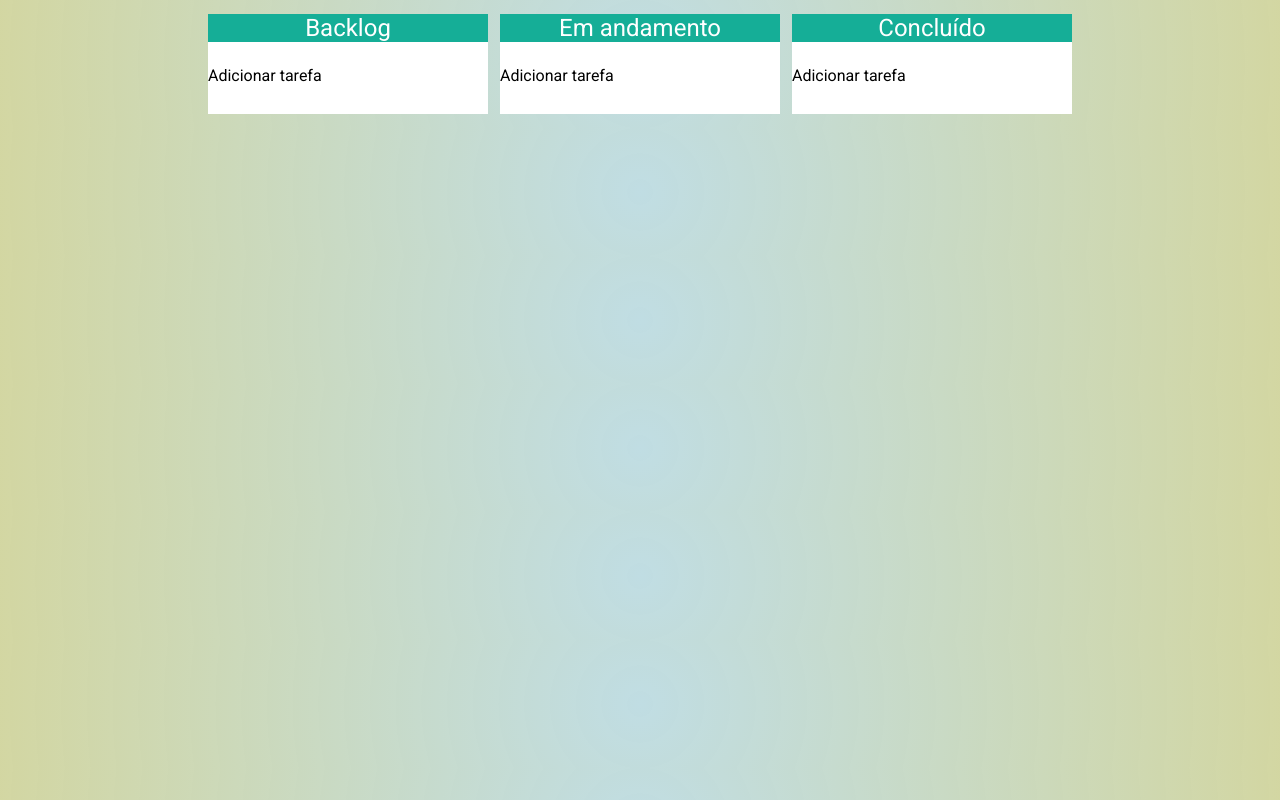
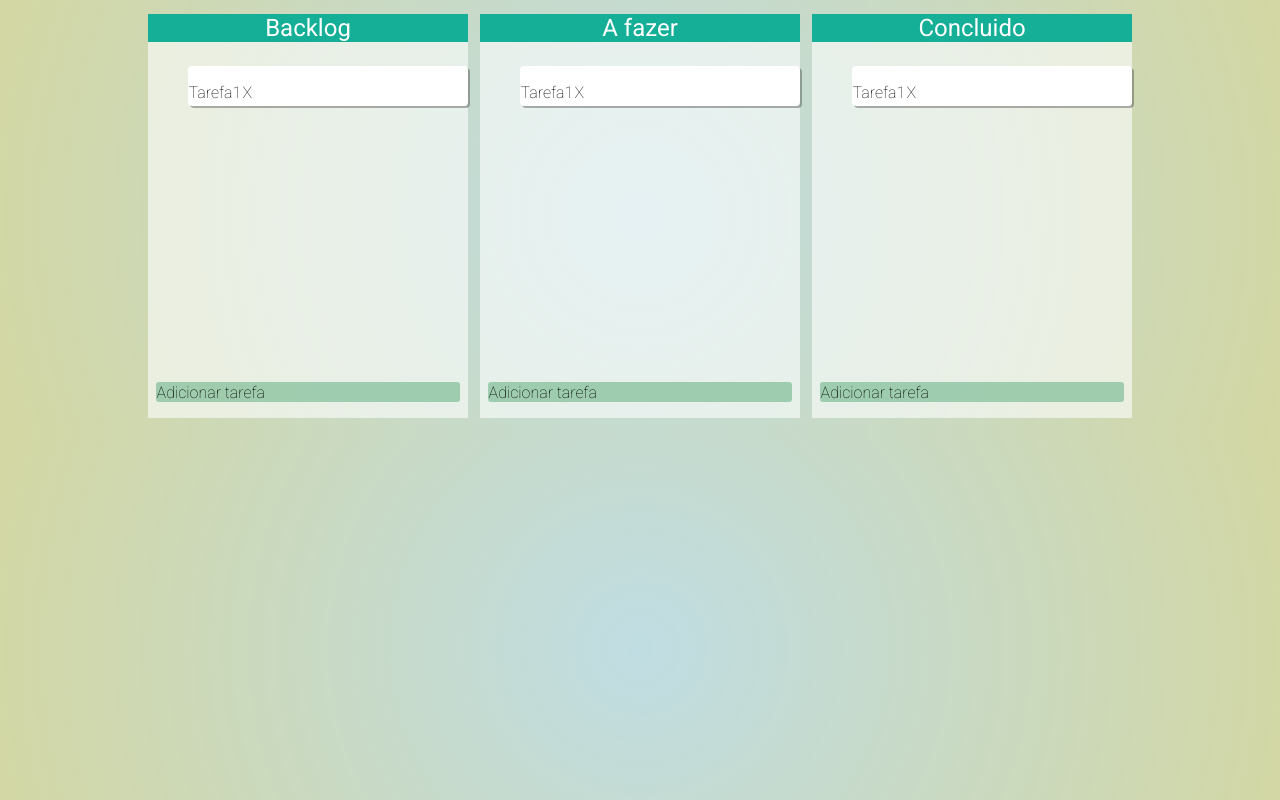
Before and after one commit to felipelouzeiro/tasklist, a website: page index.html in a window 1280 px wide. Drawn offline with Linux system fonts and the light colour scheme.

Commit message:
feat: adiciona o campo das tasks

```diff
--- a/index.html
+++ b/index.html
@@ -9,15 +9,47 @@
   <body>
     <div class="board">
       <h3>Backlog</h3>
-      <p class="add-board">Adicionar tarefa</p>
+
+      <ul>
+        <li>
+          <p>Tarefa1</p>
+          <p>X</p>
+        </li>
+      </ul>
+
+      <div class="add-card">
+        <p>Adicionar tarefa</p>
+      </div>
     </div>
+
     <div class="board">
-      <h3>Em andamento</h3>
-      <p>Adicionar tarefa</p>
+      <h3>A fazer</h3>
+
+      <ul>
+        <li>
+          <p>Tarefa1</p>
+          <p>X</p>
+        </li>
+      </ul>
+
+      <div class="add-card">
+        <p>Adicionar tarefa</p>
+      </div>
     </div>
+
     <div class="board">
-      <h3>Concluído</h3>
-      <p>Adicionar tarefa</p>
+      <h3>Concluido</h3>
+
+      <ul>
+        <li>
+          <p>Tarefa1</p>
+          <p>X</p>
+        </li>
+      </ul>
+
+      <div class="add-card">
+        <p>Adicionar tarefa</p>
+      </div>
     </div>
 
     <script src="script.js"></script>
--- a/style.css
+++ b/style.css
@@ -14,9 +14,8 @@ body {
 }
 
 .board {
-  background-color: rgb(255, 255, 255);
-  width: 280px;
-  height: 100px;
+  background-color: rgb(255, 255, 255, 0.6);
+  width: 320px;
   margin: 6px;
 }
 
@@ -29,3 +28,31 @@ h3 {
 
   margin-top: 0;
 }
+
+.add-card {
+  background-color: rgb(141, 195, 160, 0.8);
+  margin: 4px 8px;
+  border-radius: 3px;
+}
+
+p {
+  font-size: 16px;
+  padding: 0.6px;
+  font-weight: 100;
+}
+
+ul {
+  list-style-type: none;
+  min-height: 300px;
+}
+
+li {
+  background-color: white;
+  box-shadow: 2px 2px rgba(30, 30, 30, 0.331);
+  border-radius: 4px;
+
+  min-width: 100px;
+  height: 40px;
+
+  display: flex;
+}
```
